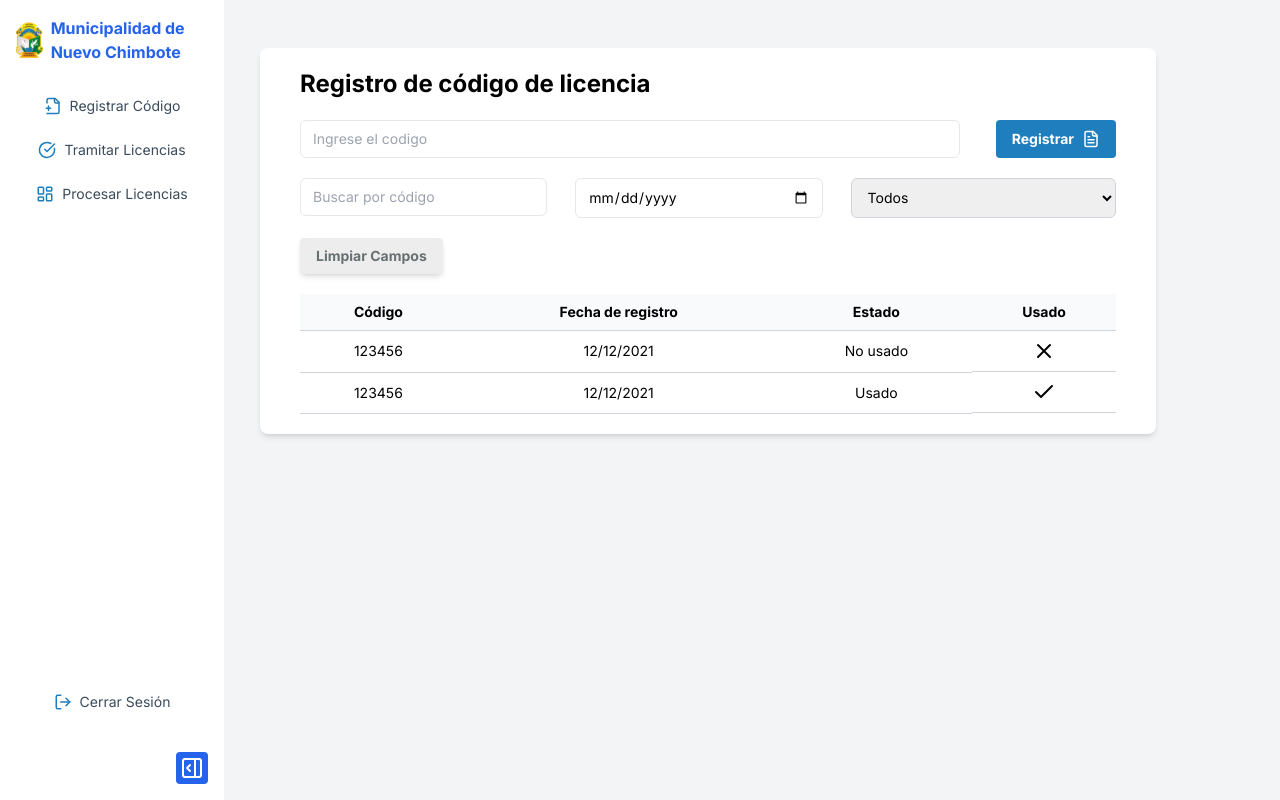
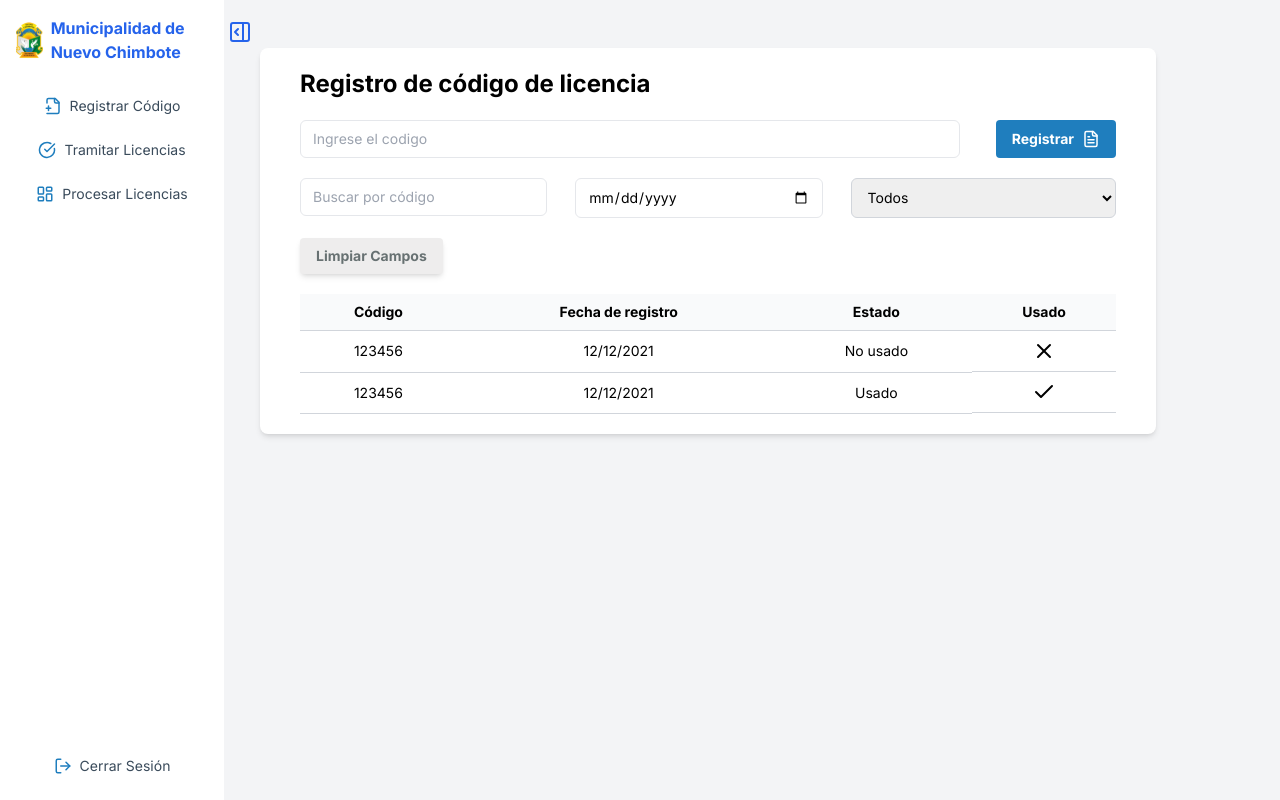
Before and after one commit to AndreeBermudez/prototipo-fronted, a React (Vite) app: page /admin/registro in a window 1280 px wide. Built offline with nearby package versions, Linux system fonts and the light colour scheme.

Commit message:
Mejorando transiciones del sidebar y botones

```diff
--- a/src/components/Sidebar.jsx
+++ b/src/components/Sidebar.jsx
@@ -15,14 +15,19 @@ export const Sidebar = () => {
     }
     return (
         <>
-            <button className='md:hidden fixed top-4 left-4 z-50'
+            <button className={`md:hidden fixed top-4 z-50 text-[#1f7ebe] transition-all duration-200 ease-in-out ${isMobileMenuOpen ? 'left-60 bg-white rounded-md p-1' : 'left-4'}`}
                     onClick={() => setIsMobileMenuOpen(!isMobileMenuOpen)}>
-                <Menu color='#1f7ebe'/>
+                {isMobileMenuOpen ? <PanelRightOpen /> : <PanelLeftOpen />}
             </button>
             <div className={`
-              md:flex md:flex-col justify-between h-screen bg-white transition-all duration-200
+              realtive md:flex md:flex-col justify-between h-screen bg-white transition-all duration-300 ease-in-out
               ${isMobileMenuOpen ? 'z-40 fixed top-0 left-0 w-56' : 'hidden'}
               ${isCollapsed ? 'lg:w-20' : 'lg:w-56'}`}>
+                <div className={`fixed top-4 transition-all duration-300 ease-in-out ${isCollapsed ? 'left-20' : 'left-56'}`}>
+                    <button className='hidden lg:block p-1 text-blue-600 rounded' onClick={toggleSidebar}>
+                        {isCollapsed ? <PanelLeftOpen /> : <PanelRightOpen />}
+                    </button>
+                </div>
                 <section className='flex flex-col items-center p-4'>
                     <div className='flex items-center mb-6'>
                         <img
@@ -42,11 +47,6 @@ export const Sidebar = () => {
                 </section>
                 <section className='flex flex-col items-center gap-4 p-4'>
                     <ButtonSidebar titulo='Cerrar Sesión' Icon={LogOut} isCollapsed={isCollapsed} />
-                    <div className={`mt-4 ${isCollapsed ? 'flex justify-center w-full' : 'flex justify-end w-full'}`}>
-                        <button className='hidden lg:block p-1 bg-blue-600 text-white rounded hover:bg-blue-700' onClick={toggleSidebar}>
-                            {isCollapsed ? <PanelLeftOpen /> : <PanelRightOpen />}
-                        </button>
-                    </div>
                 </section>
             </div>
             {isMobileMenuOpen && (
```
